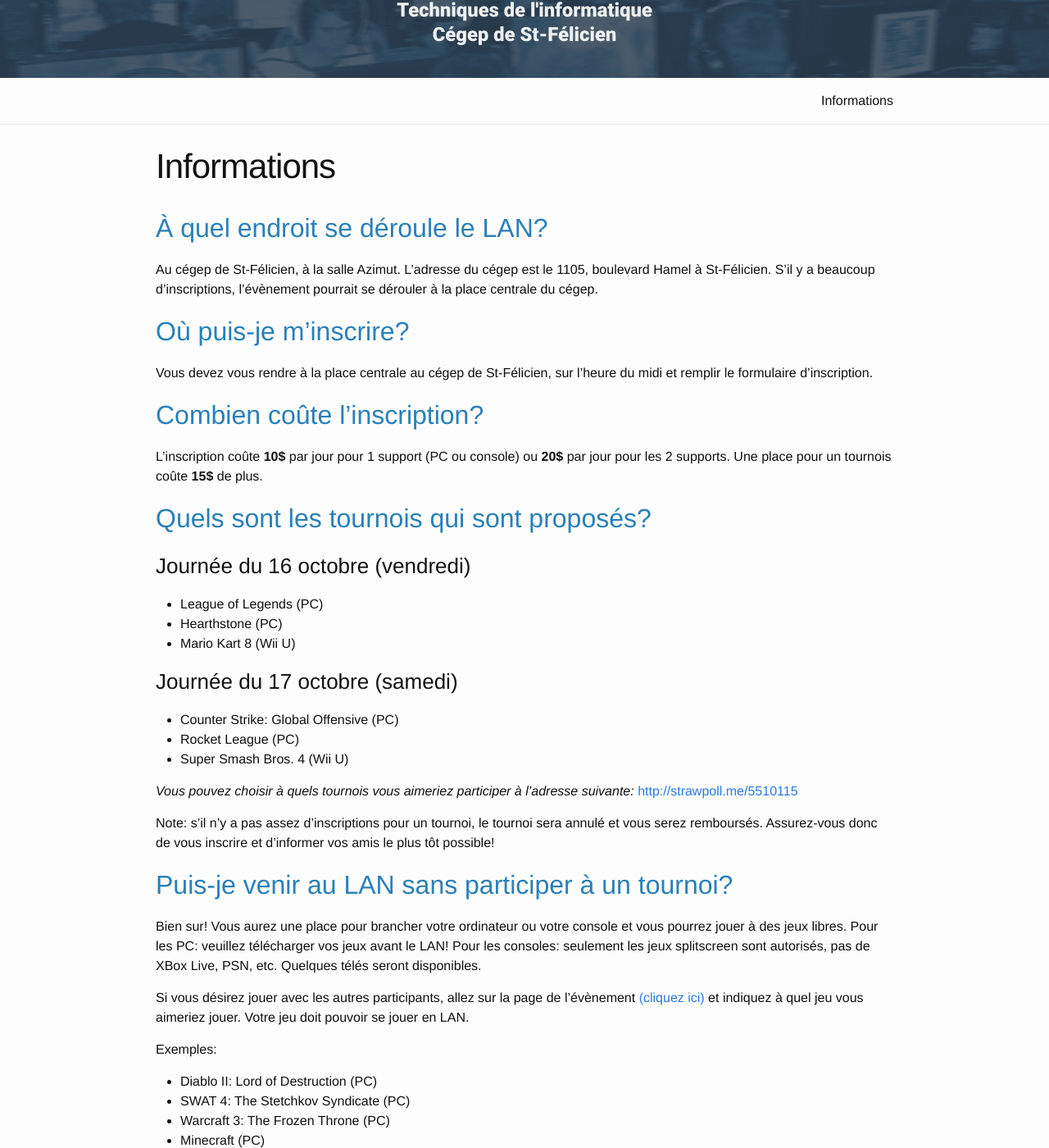
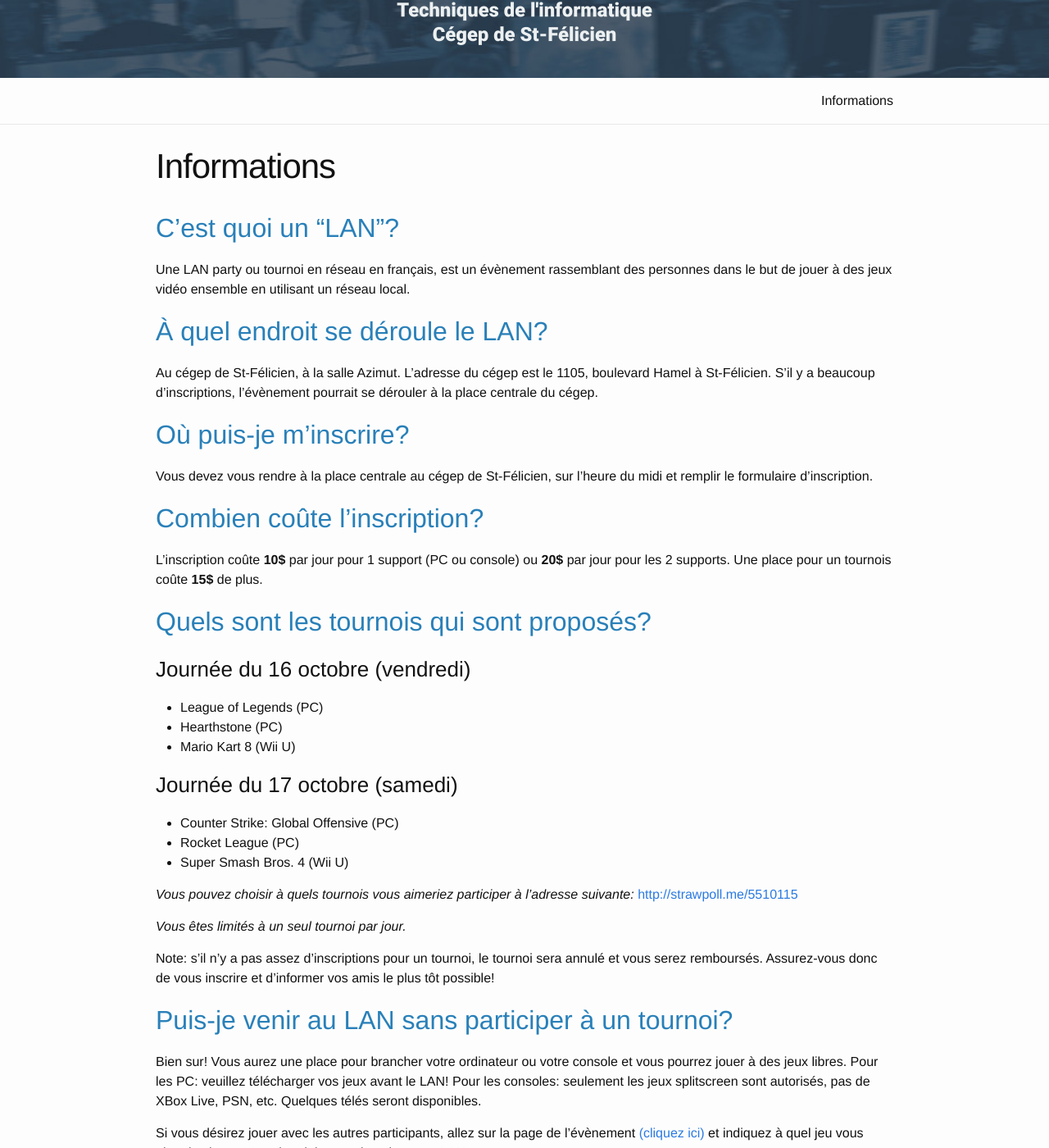
Before and after one commit to lantistfe/lantistfe.github.io, a Jekyll site: the page built from index.markdown, in a window 1280 px wide and 1400 px high, scrolled down 287 px. Shown: the whole window at 82% size. Built offline with Jekyll 4.4.1, drawn with Linux system fonts in a browser that asks for light colours.

Commit message:
Ajouté définition d'un lan et limite de 1 tournoi par jour

```diff
--- a/index.markdown
+++ b/index.markdown
@@ -3,6 +3,11 @@
 title: Informations
 permalink: /
 ---
+
+C'est quoi un "LAN"?
+--------------------
+
+Une LAN party ou tournoi en réseau en français, est un évènement rassemblant des personnes dans le but de jouer à des jeux vidéo ensemble en utilisant un réseau local.
 
 À quel endroit se déroule le LAN?
 ---------------------------------
@@ -38,6 +43,8 @@
 
 _Vous pouvez choisir à quels tournois vous aimeriez participer à l'adresse suivante:_ [http://strawpoll.me/5510115][strawpoll]
 
+_Vous êtes limités à un seul tournoi par jour._
+
 Note: s'il n'y a pas assez d'inscriptions pour un tournoi, le tournoi sera annulé et vous serez remboursés.
 Assurez-vous donc de vous inscrire et d'informer vos amis le plus tôt possible!
 
```
